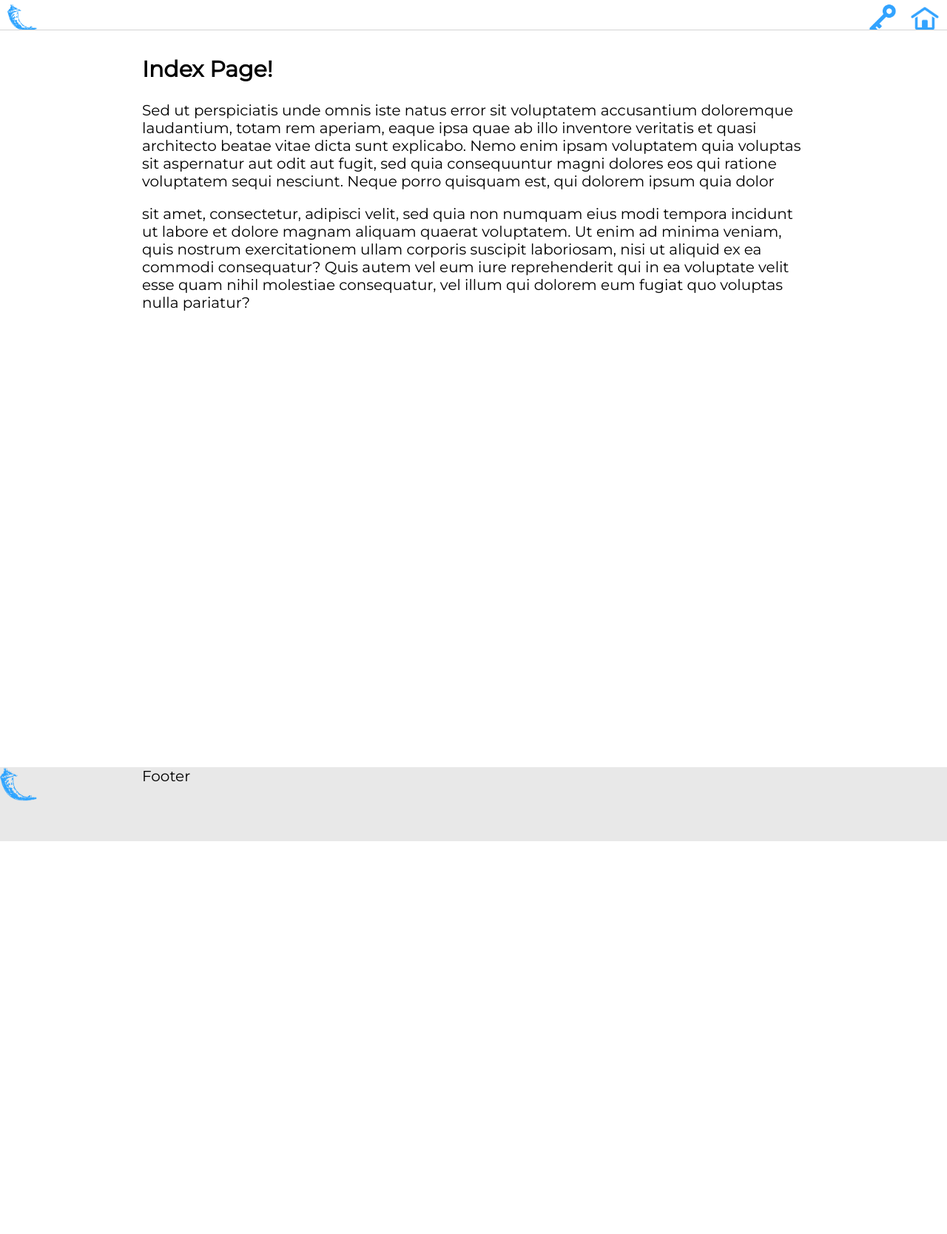
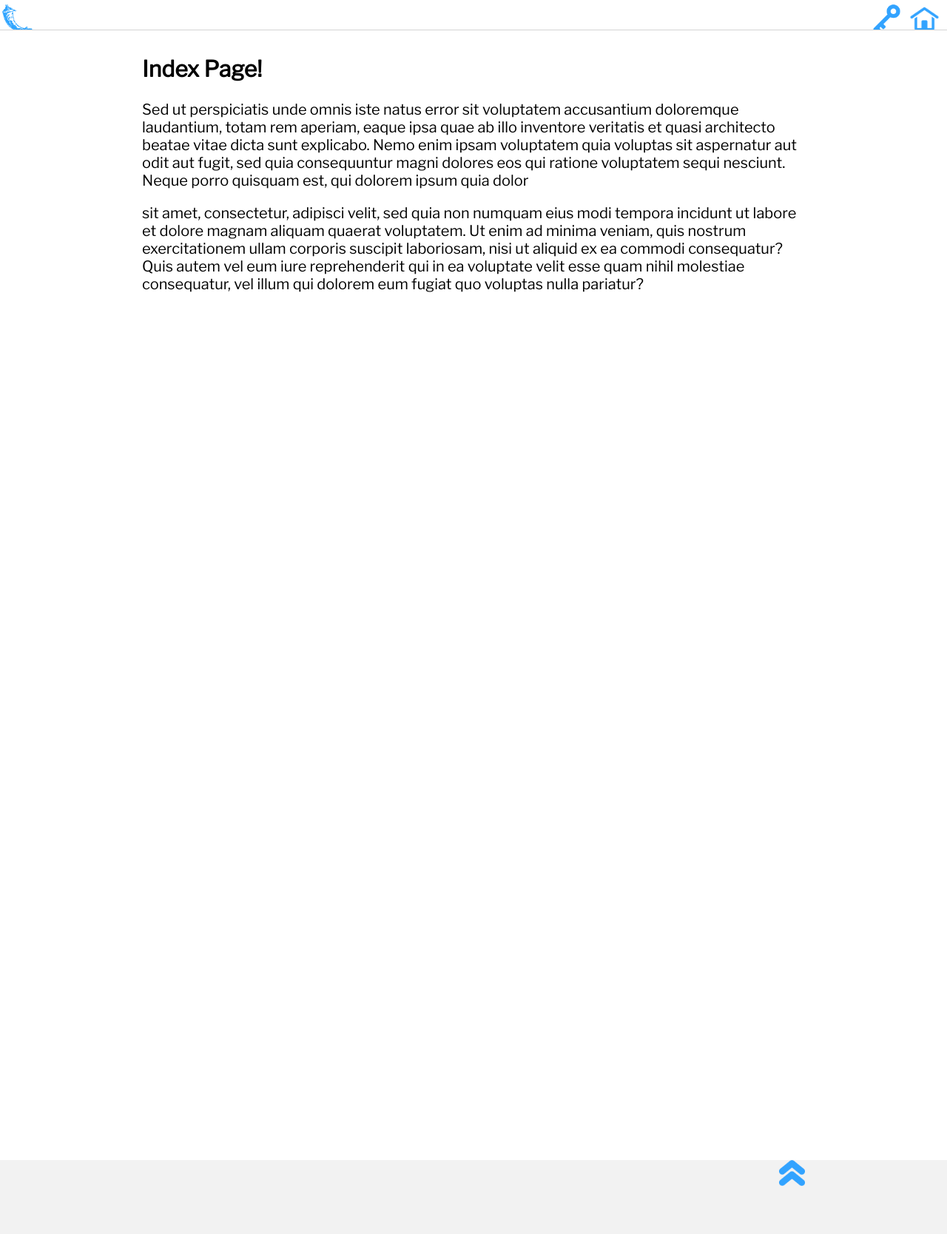
Before and after one commit to S-Comic/Experimentation, a Flask app: page / in a window 1280 px wide. Shown: the whole page at 74% size. Before the commit the page ends 1137 px from the top, so only its background shows below. Run offline with Flask 2, Linux system fonts and the light colour scheme.

Commit message:
Minor changes
Made edits to the footer (added a back to top button). Changed the main font.
Streamlined code.

```diff
--- a/static/MainStyles.css
+++ b/static/MainStyles.css
@@ -6,12 +6,12 @@
 }
 
 .container h2 {
-  font-family: 'Montserrat', sans-serif;
+  font-family: 'Libre Franklin', sans-serif;
   font-size: 30px;
 }
 
 .container p{
-  font-family: 'Montserrat', sans-serif;
+  font-family: 'Libre Franklin', sans-serif;
   font-size: 20px;
 }
 /* --- HEADER --- */
@@ -29,18 +29,10 @@
 }
 
 
-.main-header img{
-  max-height: 50px;
-  max-width: auto;
-  padding-right: 7px;
-  padding-left: 7px;
-  top: 0;
-}
-
 
 .header-container img{
   float: right;
-  max-height: 40px;
+  max-height: 41px;
   padding-top: 5px;
   padding-right: 10px;
 }
@@ -70,13 +62,22 @@
 .footer{
   width: 100%;
   height: 100px;
-  background-color: #e8e8e8;
+  background-color: #f2f2f2;
   bottom: 0;
 }
 
 .footer img{
-  float: left;
-  max-height: 50px;
+  float: right;
+  max-height: 35px;
+}
+
+.footer img:hover{
+  transition: all 0.3s ease 0s;
+  border-top: 3px solid #32A3FF;
+}
+
+.footer a{
+  padding-left: 10px;
 }
 
 /* --- NAVIGATION --- */
--- a/templates/modules/fonts.html
+++ b/templates/modules/fonts.html
@@ -1,2 +1,2 @@
-<link href="https://fonts.googleapis.com/css?family=Montserrat" rel="stylesheet" />
-<link href="https://fonts.googleapis.com/css?family=Raleway" rel="stylesheet">
+
+<link href="//fonts.googleapis.com/css?family=Libre+Franklin|Open+Sans+Condensed:300" rel="stylesheet">
--- a/templates/modules/footer.html
+++ b/templates/modules/footer.html
@@ -1,5 +1,9 @@
 <footer class = "footer">
-<img src = "/static/images/flask-logo.png"></img>
+
 <div class = "container">
-  <p> Footer </p>
+<a href = "#top">
+<img src="static\images\Icons\Arrow.png"></img>
+</a>
+
+</div>
 </footer>
--- a/templates/modules/header.html
+++ b/templates/modules/header.html
@@ -25,4 +25,5 @@
 </div>
 </header>
 
+<a name="top"></a>
 <div class = "spacer"></div>
```
Also changed, not shown: templates/index.html (+32 -0 lines), static/images/Icons/Arrow.png (added).
